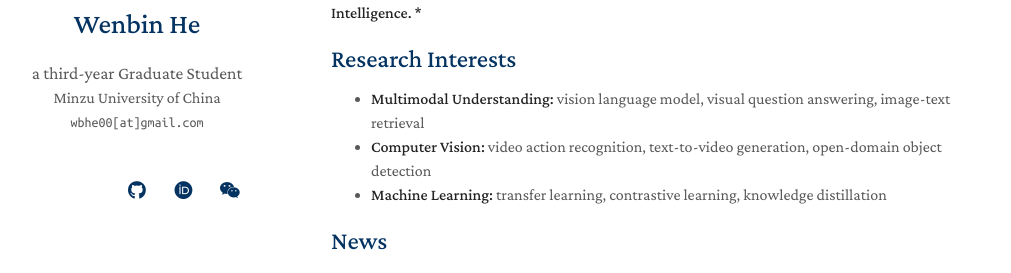
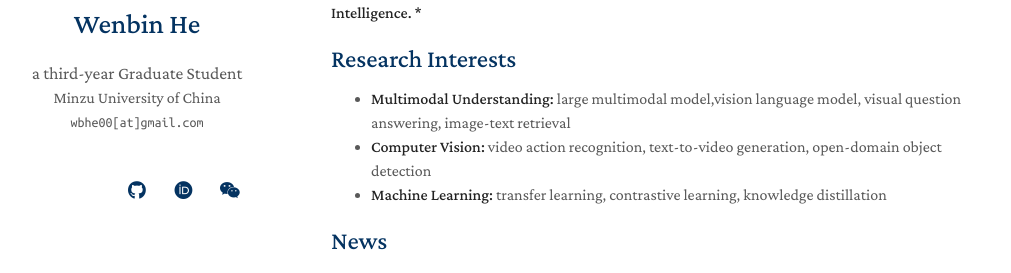
Before and after one commit to BbiHH/BbiHH.github.io, a Jekyll site: the page built from index.md, in a window 1280 px wide and 900 px high. Shown: the part 248-521 px from the top of the window, without its empty margins (139-1150 px from the left). Built offline with Jekyll 4.4.1, drawn with Linux system fonts in a browser that asks for light colours; a style sheet for code colours, icons or effects is not loaded; our own code applies the rules of GitHub Pages for plain Markdown files.

Commit message:
Update index.md

```diff
--- a/index.md
+++ b/index.md
@@ -12,7 +12,7 @@ I am **He Wenbin**, a third-year graduate student at [Minzu University of China
 
 ## Research Interests
 
-- **Multimodal Understanding:** vision language model, visual question answering, image-text retrieval
+- **Multimodal Understanding:** large multimodal model,vision language model, visual question answering, image-text retrieval
 - **Computer Vision:** video action recognition, text-to-video generation, open-domain object detection
 - **Machine Learning:** transfer learning, contrastive learning, knowledge distillation
 
```
